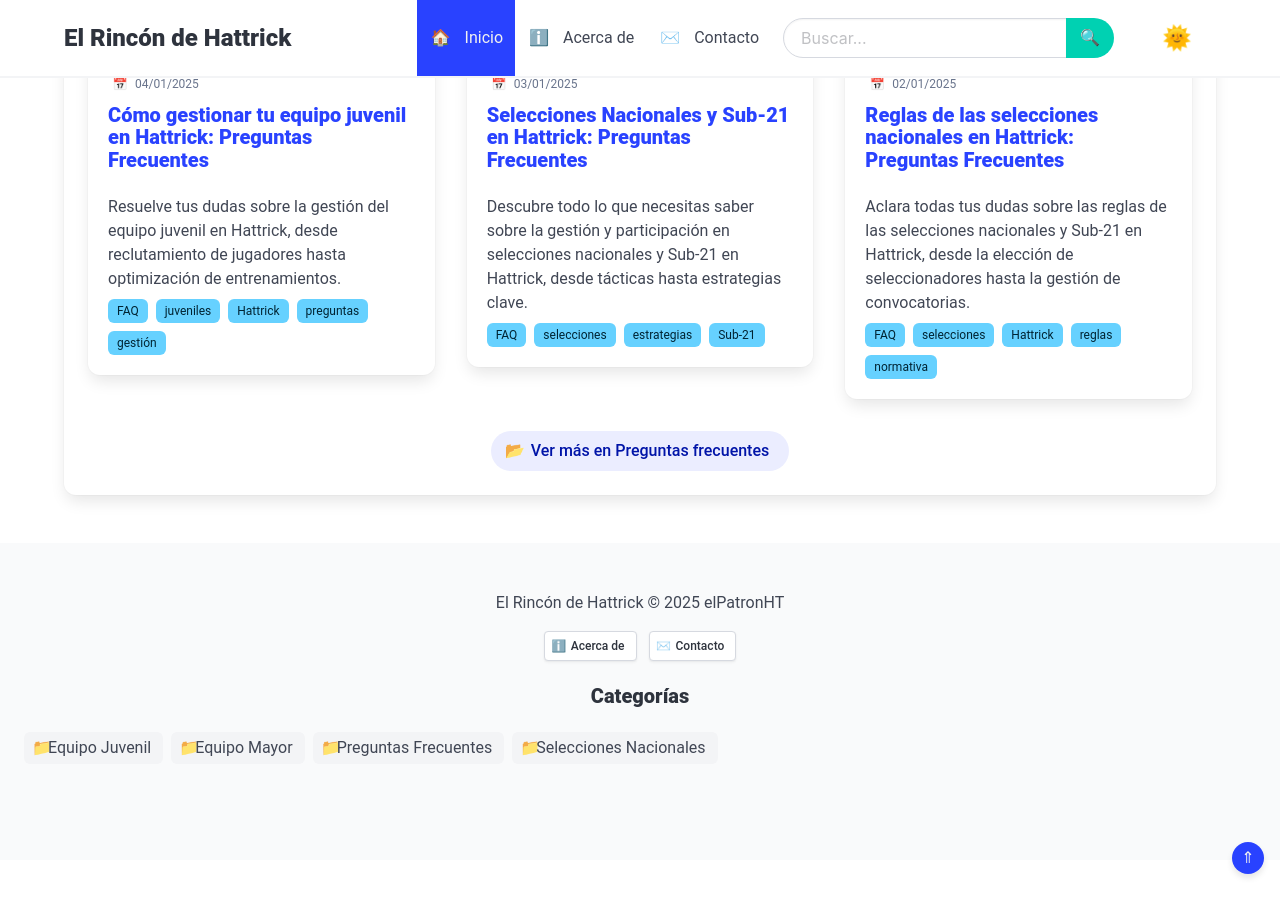
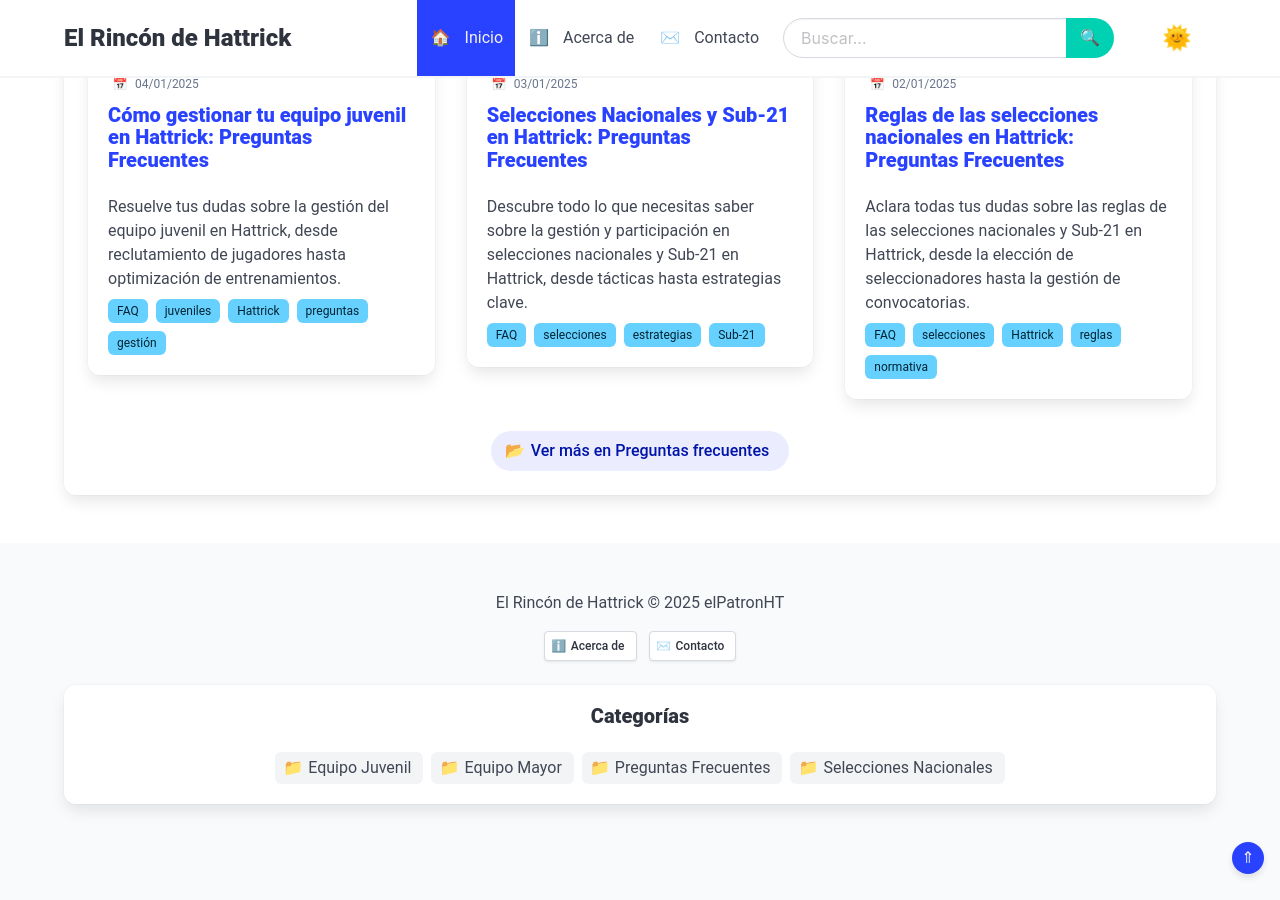
Before and after one commit to RinconHattrick/rinconhattrick.github.io, a Jekyll site: the page built from index.html, in a window 1280 px wide and 900 px high, scrolled down 2514 px. Built offline with Jekyll 4.4.1, drawn with Linux system fonts in a browser that asks for light colours.

Commit message:
Actualizar footer.html

```diff
--- a/_includes/footer.html
+++ b/_includes/footer.html
@@ -8,23 +8,26 @@
 
     <div class="buttons is-centered">
       <a href="{{ '/acerca-de/' | relative_url }}" class="button is-small">
-        <span class="icon">ℹ️</span><span>Acerca de</span>
+        <span class="icon">ℹ️</span> <span>Acerca de</span>
       </a>
       <a href="{{ '/contacto/' | relative_url }}" class="button is-small">
-        <span class="icon">✉️</span><span>Contacto</span>
+        <span class="icon">✉️</span> <span>Contacto</span>
       </a>
     </div>
 
     {% assign category_pages = site.pages | where: "layout", "category" %}
     {% if category_pages.size > 0 %}
-    <div class="categories">
-      <h3 class="title is-5">Categorías</h3>
-      <div class="tags are-medium">
-        {% for category_page in category_pages %}
-        <a class="tag {% if page.url == category_page.url %}is-primary{% endif %}" href="{{ category_page.url | relative_url }}">
-          <span class="icon">📁</span> {{ category_page.title }}
-        </a>
-        {% endfor %}
+    <div class="container mt-5">
+      <div class="box">
+        <h3 class="title is-5 has-text-centered">Categorías</h3>
+        <div class="tags are-medium is-justify-content-center">
+          {% for category_page in category_pages %}
+          <a class="tag is-light {% if page.url == category_page.url %}is-primary{% endif %} is-flex is-align-items-center"
+             href="{{ category_page.url | relative_url }}">
+            <span class="icon">📁</span> <span>{{ category_page.title }}</span>
+          </a>
+          {% endfor %}
+        </div>
       </div>
     </div>
     {% endif %}
```
